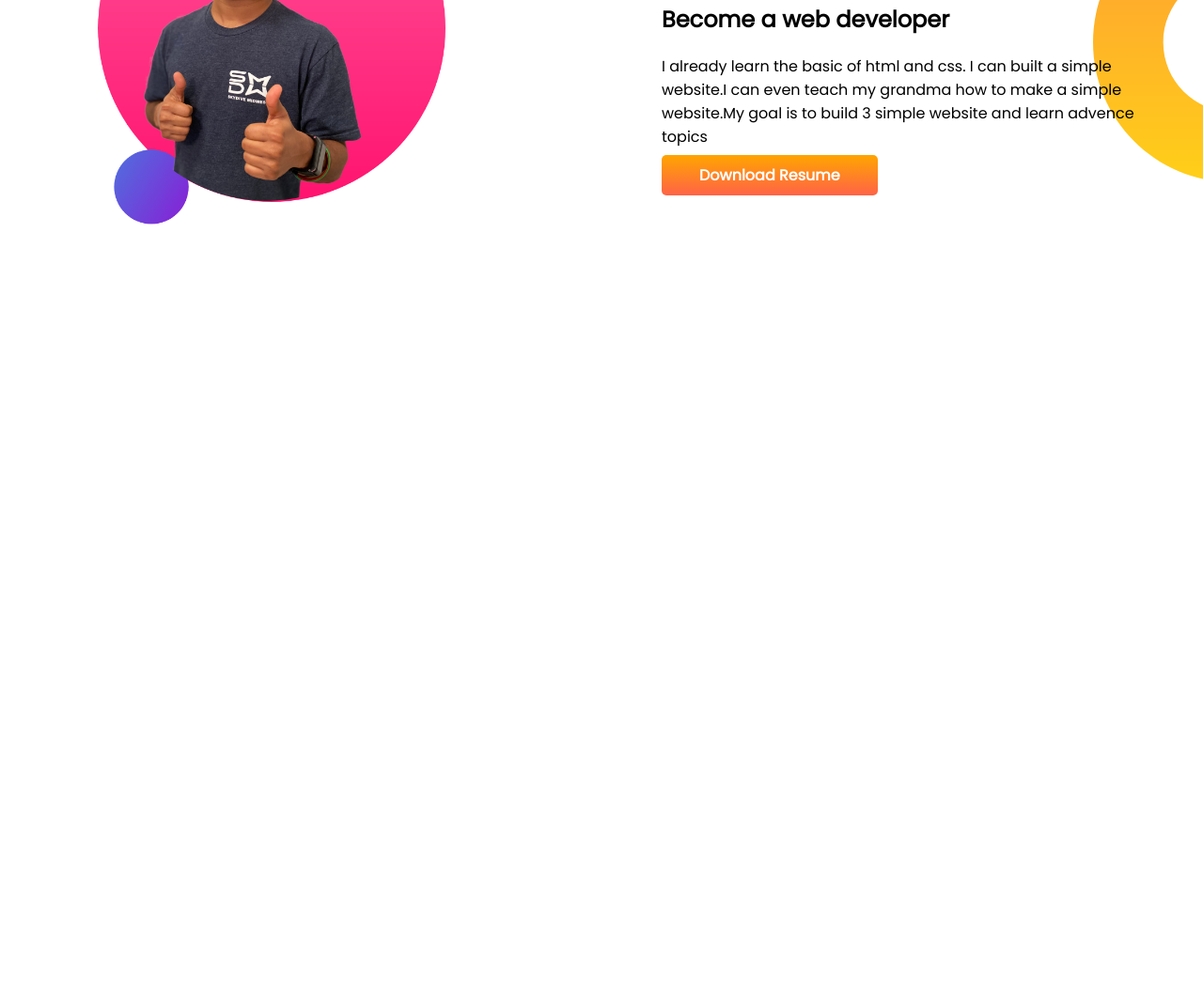
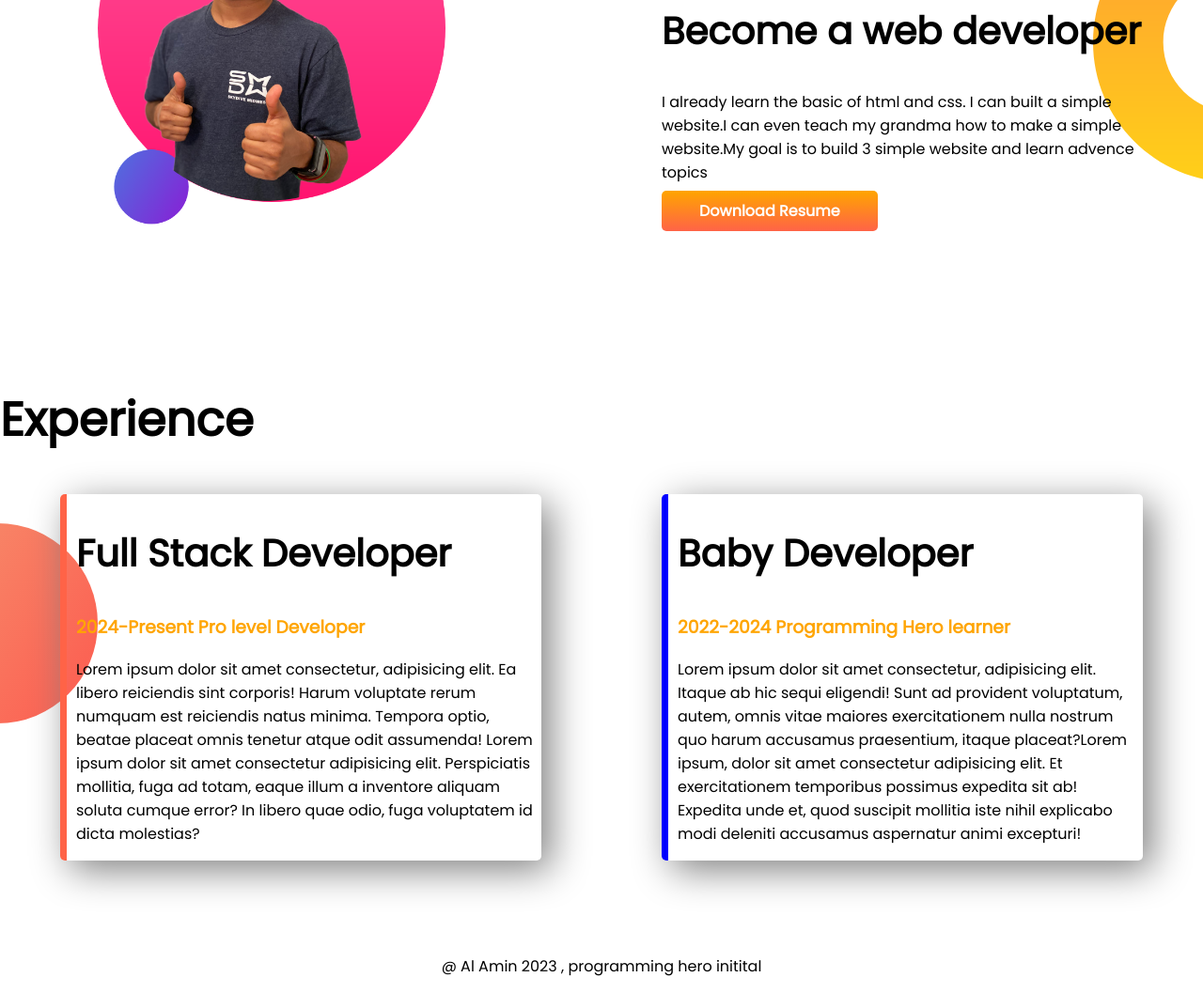
Before and after one commit to alamin1571/developer-portfolio, a plain HTML site: page index.html in a window 1280 px wide. Shown: the part 960-2017 px from the top of the page at 94% size. Before the commit the page ends 1370 px from the top, so only its background shows below. Drawn offline with Linux system fonts and the light colour scheme.

Commit message:
added style and footer

```diff
--- a/index.html
+++ b/index.html
@@ -11,7 +11,7 @@
   <link rel="stylesheet" href="style.css">
 </head>
 <body>
- <section class="top-baner">
+ <section class="top-baner flexible-contianer ">
    <div class="half-width">
   <h1>Welcome To</h1>
   <h1><span class="mama">Al Amin</span> world </h1>
@@ -23,7 +23,7 @@
   <img src="images/jhankar.png" alt="alamin">
   </div>
 </section>
-<section class="dream-big">
+<section class="dream-big flexible-contianer">
   <div class="half-width">
     <img class="par" src="images/jhankar2.png" alt="sid">
   </div>
@@ -33,6 +33,26 @@
     <p>I already learn the basic of html and css. I can built a simple website.I can even teach my grandma how to make a simple website.My goal is to build 3 simple website and learn advence topics  </p>
     <a class="link-button" target="_blank" href="https://www.facebook.com/profile.php?id=100071653174986">Download Resume</a>
   </div>
+
 </section>
+<section class="experience-area">
+<h1>Experience</h1>
+<div class="flexible-contianer">
+<div id="amin" class="expernce-item">
+  <h2>Full Stack Developer</h2>
+  <h3 class="mama">2024-Present Pro level Developer</h3>
+  <p>Lorem ipsum dolor sit amet consectetur, adipisicing elit. Ea libero reiciendis sint corporis! Harum voluptate rerum numquam est reiciendis natus minima. Tempora optio, beatae placeat omnis tenetur atque odit assumenda! Lorem ipsum dolor sit amet consectetur adipisicing elit. Perspiciatis mollitia, fuga ad totam, eaque illum a inventore aliquam soluta cumque error? In libero quae odio, fuga voluptatem id dicta molestias?</p>
+</div>
+<div id="md" class="expernce-item">
+  <h2>Baby Developer</h2>
+  <h3 class="mama">2022-2024 Programming Hero learner</h3>
+  <p>Lorem ipsum dolor sit amet consectetur, adipisicing elit. Itaque ab hic sequi eligendi! Sunt ad provident voluptatum, autem, omnis vitae maiores exercitationem nulla nostrum quo harum accusamus praesentium, itaque placeat?Lorem ipsum, dolor sit amet consectetur adipisicing elit. Et exercitationem temporibus possimus expedita sit ab! Expedita unde et, quod suscipit mollitia iste nihil explicabo modi deleniti accusamus aspernatur animi excepturi!</p>
+</div>
+</div>
+</section>
+
 </body>
+<footer>
+  <p>@ Al Amin 2023 , programming hero initital</p>
+</footer>
 </html>
--- a/style.css
+++ b/style.css
@@ -5,10 +5,13 @@ body{
 h1{
   font-size: 50px;
 }
+h2{
+  font-size: 40px;
+}
 .mama{
   color: orange;
 }
-section{
+.flexible-contianer{
   display: flex;
   margin-bottom: 100px;
 }
@@ -39,3 +42,25 @@ section{
   background-repeat: no-repeat;
   background-position: right;
 }
+.expernce-item{
+  width: 40%;
+  margin-left: 5%;
+  margin-right: 5%;
+  padding-left: 10px;
+  border-radius: 5px;
+box-shadow: 10px 10px  40px gray;
+}
+.experience-area{
+  background-image: url(images/exp-bg.png);
+  background-repeat: no-repeat;
+  background-position: left;
+}
+#amin{
+  border-left: 7px solid tomato;
+}
+#md{
+ border-left: 7px solid blue;
+}
+footer{
+  text-align: center;
+}
```
